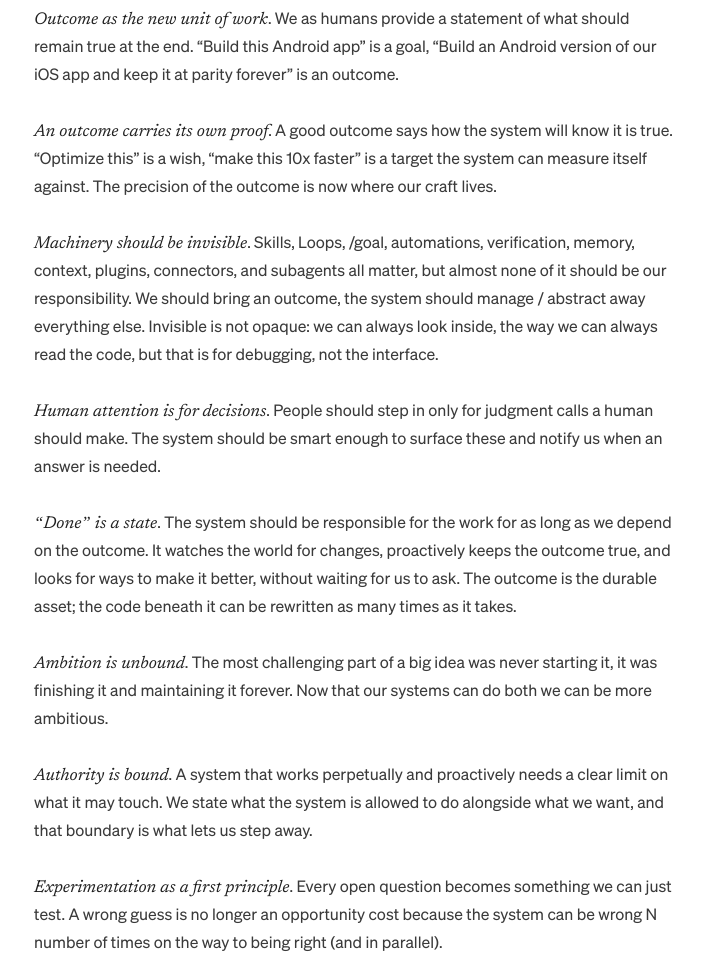
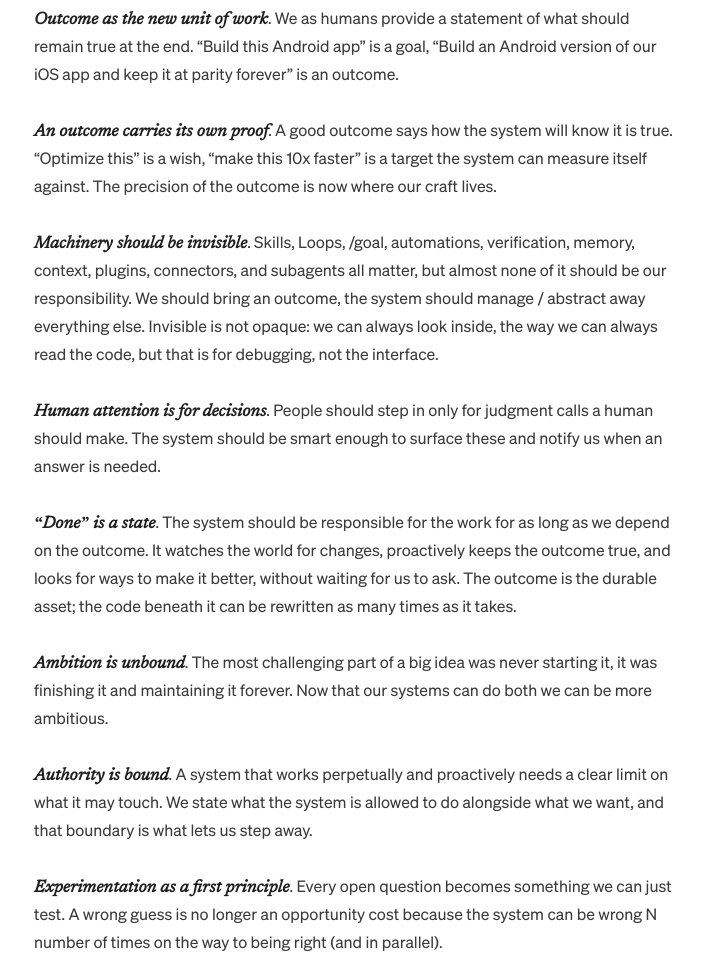
Before and after one commit to dabit3/outcome-engineering, a plain HTML site: page index.html in a window 1280 px wide. Shown: the part 180-1139 px from the top of the page, without its empty margins (286-989 px from the left). Drawn offline with Linux system fonts and the light colour scheme.

Commit message:
Make principle lead-ins bold (#5)
Co-authored-by: Devin AI <158243242+devin-ai-integration[bot]@users.noreply.github.com>

```diff
--- a/index.html
+++ b/index.html
@@ -24,14 +24,14 @@
 <article basics-prose data-animation-controller="true">
 <div basics-prose>
 <h1 basics-heading level="1" data-animate basics-text>Principles of Outcome Engineering</h1>
-<p style="--stagger:1" data-animate basics-text><em>Outcome as the new unit of work</em>. We as humans provide a statement of what should remain true at the end. “Build this Android app” is a goal, “Build an Android version of our iOS app and keep it at parity forever” is an outcome.</p>
-<p style="--stagger:2" data-animate basics-text><em>An outcome carries its own proof</em>. A good outcome says how the system will know it is true. “Optimize this” is a wish, “make this 10x faster” is a target the system can measure itself against. The precision of the outcome is now where our craft lives.</p>
-<p style="--stagger:3" data-animate basics-text><em>Machinery should be invisible</em>. Skills, Loops, /goal, automations, verification, memory, context, plugins, connectors, and subagents all matter, but almost none of it should be our responsibility. We should bring an outcome, the system should manage / abstract away everything else. Invisible is not opaque: we can always look inside, the way we can always read the code, but that is for debugging, not the interface.</p>
-<p style="--stagger:4" data-animate basics-text><em>Human attention is for decisions</em>. People should step in only for judgment calls a human should make. The system should be smart enough to surface these and notify us when an answer is needed.</p>
-<p style="--stagger:5" data-animate basics-text><em>“Done” is a state</em>. The system should be responsible for the work for as long as we depend on the outcome. It watches the world for changes, proactively keeps the outcome true, and looks for ways to make it better, without waiting for us to ask. The outcome is the durable asset; the code beneath it can be rewritten as many times as it takes.</p>
-<p style="--stagger:6" data-animate basics-text><em>Ambition is unbound</em>. The most challenging part of a big idea was never starting it, it was finishing it and maintaining it forever. Now that our systems can do both we can be more ambitious.</p>
-<p style="--stagger:7" data-animate basics-text><em>Authority is bound</em>. A system that works perpetually and proactively needs a clear limit on what it may touch. We state what the system is allowed to do alongside what we want, and that boundary is what lets us step away.</p>
-<p style="--stagger:8" data-animate basics-text><em>Experimentation as a first principle</em>. Every open question becomes something we can just test. A wrong guess is no longer an opportunity cost because the system can be wrong N number of times on the way to being right (and in parallel).</p>
+<p style="--stagger:1" data-animate basics-text><em><strong>Outcome as the new unit of work</strong></em>. We as humans provide a statement of what should remain true at the end. “Build this Android app” is a goal, “Build an Android version of our iOS app and keep it at parity forever” is an outcome.</p>
+<p style="--stagger:2" data-animate basics-text><em><strong>An outcome carries its own proof</strong></em>. A good outcome says how the system will know it is true. “Optimize this” is a wish, “make this 10x faster” is a target the system can measure itself against. The precision of the outcome is now where our craft lives.</p>
+<p style="--stagger:3" data-animate basics-text><em><strong>Machinery should be invisible</strong></em>. Skills, Loops, /goal, automations, verification, memory, context, plugins, connectors, and subagents all matter, but almost none of it should be our responsibility. We should bring an outcome, the system should manage / abstract away everything else. Invisible is not opaque: we can always look inside, the way we can always read the code, but that is for debugging, not the interface.</p>
+<p style="--stagger:4" data-animate basics-text><em><strong>Human attention is for decisions</strong></em>. People should step in only for judgment calls a human should make. The system should be smart enough to surface these and notify us when an answer is needed.</p>
+<p style="--stagger:5" data-animate basics-text><em><strong>“Done” is a state</strong></em>. The system should be responsible for the work for as long as we depend on the outcome. It watches the world for changes, proactively keeps the outcome true, and looks for ways to make it better, without waiting for us to ask. The outcome is the durable asset; the code beneath it can be rewritten as many times as it takes.</p>
+<p style="--stagger:6" data-animate basics-text><em><strong>Ambition is unbound</strong></em>. The most challenging part of a big idea was never starting it, it was finishing it and maintaining it forever. Now that our systems can do both we can be more ambitious.</p>
+<p style="--stagger:7" data-animate basics-text><em><strong>Authority is bound</strong></em>. A system that works perpetually and proactively needs a clear limit on what it may touch. We state what the system is allowed to do alongside what we want, and that boundary is what lets us step away.</p>
+<p style="--stagger:8" data-animate basics-text><em><strong>Experimentation as a first principle</strong></em>. Every open question becomes something we can just test. A wrong guess is no longer an opportunity cost because the system can be wrong N number of times on the way to being right (and in parallel).</p>
 </div>
 <span style="--basics-y:4" aria-hidden="true" basics-spacer></span>
 <div basics-prose data-animate style="--stagger:9">
```
Also changed, not shown: 1 other file.
